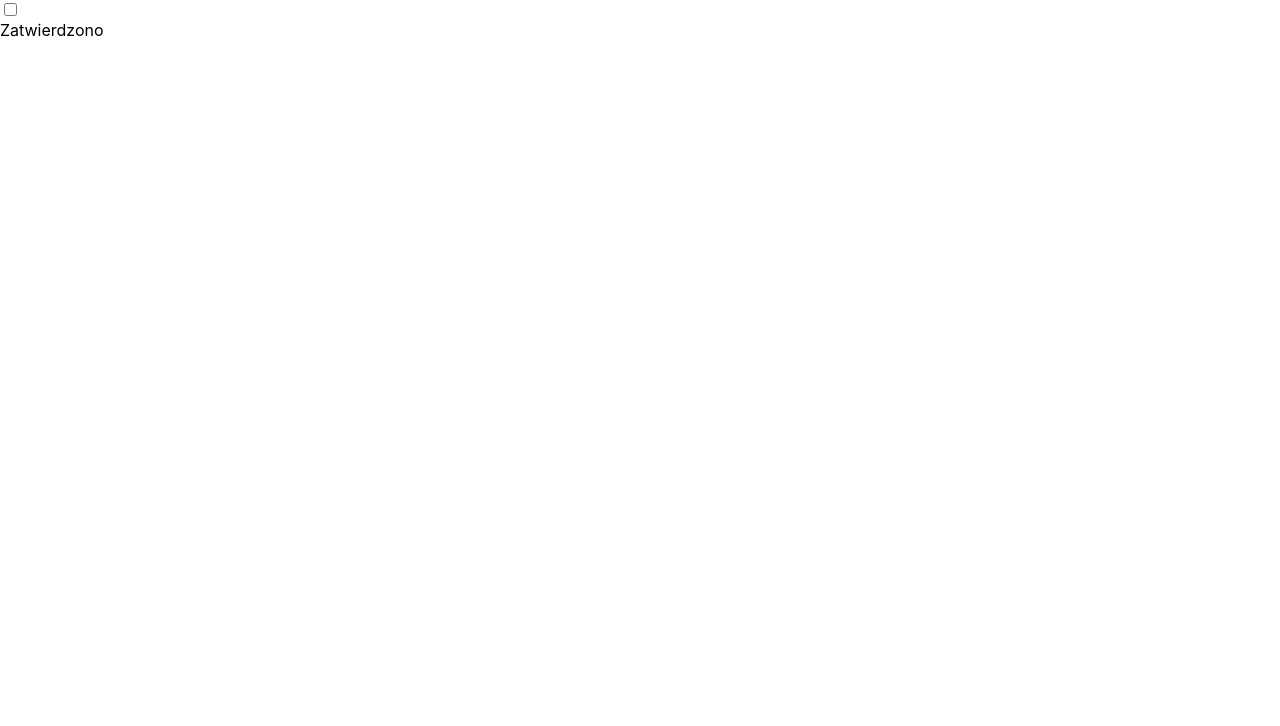
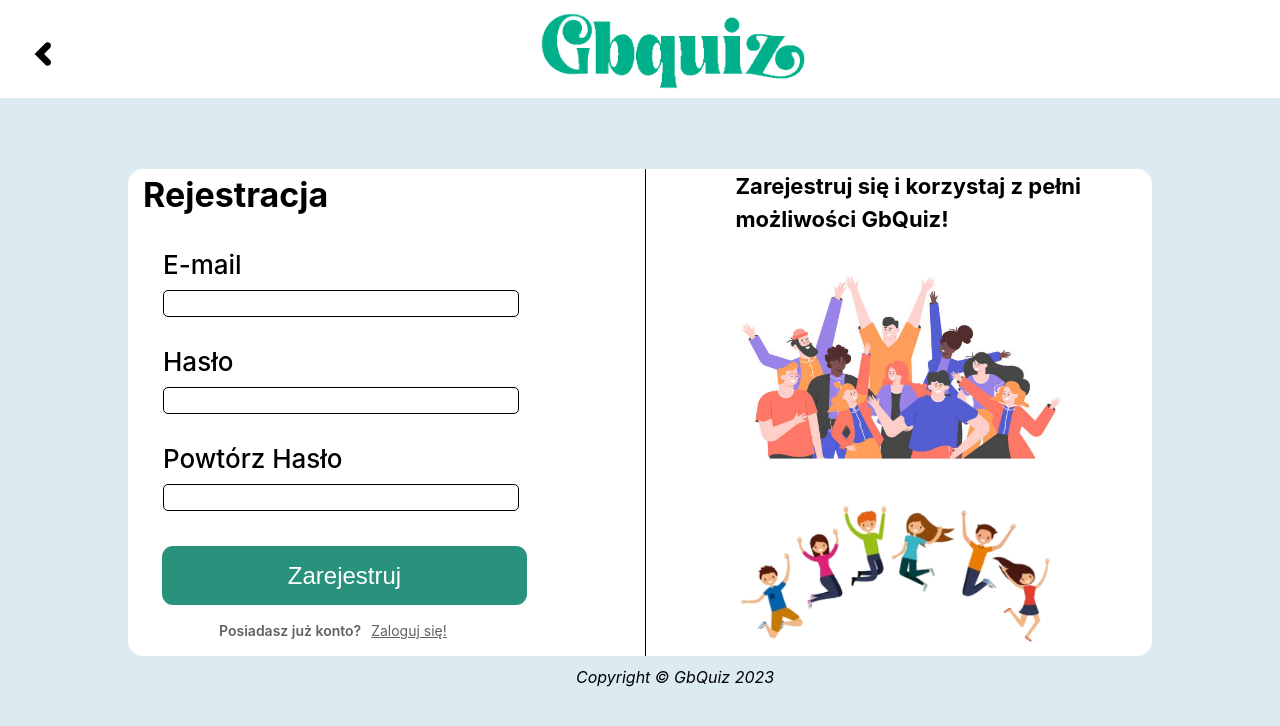
Before and after one commit to Pindolini55/gbquiz, a React (Create React App) app: page /register in a window 1280 px wide. Shown: the top 726 px of the page. Built offline with nearby package versions, Linux system fonts and the light colour scheme.

Commit message:
CSS Update + RegisterPageUpdate

```diff
--- a/src/App.css
+++ b/src/App.css
@@ -57,11 +57,13 @@
   display: inline-block;
   font-size: large;
   padding-left: 40px;
-  margin-top: 48px;
   font-weight: bold;
+  min-width: 143px;
 }
 
-
+.TrybyNauki:hover {
+  transform: scale(1.08);
+}
 
 .TrybyNauki:hover {
   text-decoration: underline rgb(15, 189, 151) 2px;
@@ -73,17 +75,17 @@
 }
 
 .OknoTrybyNauki {
-  left: 35%;
-  position:fixed;
-  margin-top: 80px;
+  /* left: 35%; */
+  position: absolute;
+  /* margin-top: 80px; */
   padding-inline: 20px;
   border: 1px solid black;
   border-radius: 20px;
   display: block;
-  margin-left: -130px;
+  /* margin-left: -130px; */
   background-color: white;
+  min-width: 357px;
 }
-
 .row {
   display: flex;
   flex-wrap: wrap;
@@ -130,11 +132,11 @@
   font-size: large;
   padding-left: 40px;
   left: 0%;
-  margin-top: 48px;
   font-weight: bold;
   position: relative;
   top: 0;
   bottom: 0;
+  min-width: 143px;
 }
 
 .Premium:hover {
@@ -154,22 +156,20 @@
 }
 
 .OknoPremium {
-  position: fixed;
+  position: absolute;
   top: 0;
   margin-top: 80px;
   padding-inline: 20px;
   border: 1px solid black;
   border-radius: 20px;
-  margin-left: 30px;
   background-color: white;
-  left: 35%;
+  min-width: 354px;
 }
 
 .gbpremiumlogo {
-  margin-left: 116px;
   margin-top: -7px;
   display: block;
-
+  margin-left: 80px;
 }
 
 .oneline {
@@ -336,39 +336,30 @@
   justify-content: center;
   align-items: center;
   height: 100%;
-  width: 50%;
-  margin-left: 25%;
+  width: clamp(800px,80%,1050px);
+  margin: auto;
+  margin-top: 71px;
+  /* margin-left: 25%; */
   border: 0px;
   border-radius: 15px;
+  max-width: 1040px;
 }
 
 
 .lewaStronaLogin {
   height: 100%;
-  width: 50%;
-  flex-direction: column;
-  display: flex;
   margin-left: 10px;
+  width: clamp(350px, 50%, 800px);
+  border-right: 1px solid black;
 }
 
 .prawaStronaLogin {
   height: 100%;
-  width: 50%;
-  flex-direction: column;
+  width: clamp(350px, 50%, 800px);
 }
 
-.line-vertical {
-  position: absolute;
-  left: 50%;
-  transform: translateX(-50%);
-  content: "";
-  width: 2px;
-  height: 48.8vh;
-  background-color: #000000;
-}
 
 .LoginPhoto{
-margin-right: 40px;
 padding-left: 50px;
 }
 
@@ -394,6 +385,7 @@
   font-size: 20px;
   max-width: 70%;
   margin-left: 25px;
+  width: clamp(200px,70%,350px);
 
 }
 
@@ -414,7 +406,8 @@
   align-items: center;
   justify-content: center;
   border: 0px;
-  margin-left: 22px;
+  margin-left: 24px;
+  width: clamp(200px,80%,365px);
 }
 
 .loginButton:hover {
@@ -444,9 +437,9 @@
 
 .RightTextLogin {
   font-weight: bold;
-  margin-bottom: 100px;
   font-size: 22px;
-  margin-left: 80px;
+  margin-left: 90px;
+  padding-bottom: 90px;
 }
 
 
@@ -465,6 +458,7 @@
   margin-left: 28px;
   border-radius: 7px;
   padding: 5px;
+  width: clamp(200px, 67%, 350px);
 }
 
 .Recaptcha:hover {
@@ -533,3 +527,30 @@
   -ms-transform: rotate(45deg);
   transform: rotate(45deg);
 }
+
+.RegisterPhoto1 {
+width: clamp(200px,70%,350px);
+position: relative;
+padding-left: 80px;
+}
+
+.RegisterPhoto2 {
+  position: relative;
+  width: clamp(200px,70%,350px);
+  padding-left: 70px;
+}
+
+.RightTextRegister {
+  font-weight: bold;
+  font-size: 22px;
+  margin-left: 90px;
+}
+
+.footLoginRegister {
+    font-style: italic;
+    margin-left: 45%;
+    margin-top: .8%;
+    margin-bottom: .8%;
+    font-weight: 400;
+
+}
--- a/src/pages/LoginPage.js
+++ b/src/pages/LoginPage.js
@@ -46,21 +46,24 @@
                         </div>
                         </div>
 
-                        <div class="line-vertical"></div>
+
 
                         <div className='prawaStronaLogin'>
                         <div className='RightTextLogin'>Zaloguj się i staw czoła nowym wyzwaniom!</div>
-                        <img className='LoginPhoto' src={lp} width={359} height={269}/>
+                        <img className='LoginPhoto' src={lp}/>
 
                         </div>
 
                     </div>
 
                 </div>
+                <footer className='footLoginRegister'>Copyright © GbQuiz 2023</footer>
                 <div className='PageFix'>
+
                 </div>
                 </div>
             </body>
+
         </div>
     );
 
--- a/src/pages/RegisterPage.js
+++ b/src/pages/RegisterPage.js
@@ -1,22 +1,67 @@
 import './../App.css';
 import Logo from './../resources/logo.png';
+import rp1 from './../resources/registerphoto1.jpg';
+import rp2 from './../resources/registerphoto2.png';
 import React, { useState } from 'react';
-
-function RegisterPage() {
-
-    return (
-
-            <body>
-             <div className="checkbox-wrapper">
-      <input type="checkbox" className="checkbox"/>
-      <label for="checkbox" className="checkbox-label"></label>
-
-      <div className="checkbox-checked-message">Zatwierdzono</div>
-      </div>
-      </body>
+import Header from './../components/Header';
+import { useNavigate } from 'react-router-dom';
 
 
 
+function RegisterPage() {
+    const navigate = useNavigate();
+    const LoginLinkClick = () => {
+        navigate('/login');
+      }
+    return (
+        <div>
+            <Header/>
+            <body>
+                <div className='LoginBody'>
+                 <div className='LoginContent'>
+                    <div className='loginWindow'>
+
+                    <div className='lewaStronaLogin'>
+                        <div className='Rejestracja'>Rejestracja</div>
+                        <div className='NapisyLogin'>E-mail</div>
+                        <input className='loginInput'></input>
+                        <div className='NapisyLogin'>Hasło</div>
+                        <input className='loginInput'></input>
+                        <div className='NapisyLogin'>Powtórz Hasło</div>
+                        <input className='loginInput'></input>
+
+
+
+
+                        <button className='loginButton'>Zarejestruj</button>
+                        <scipt>
+
+                        </scipt>
+                        <div className='OneText'>
+                        <div className='loginQuestion'>Posiadasz już konto?</div>
+                        <div className='RegisterText' onClick={LoginLinkClick}>Zaloguj się!</div>
+                        </div>
+                        </div>
+
+
+
+                        <div className='prawaStronaLogin'>
+                        <div className='RightTextRegister'>Zarejestruj się i korzystaj z pełni możliwości GbQuiz!</div>
+                        <img className='RegisterPhoto1' src={rp1}/>
+                        <img className='RegisterPhoto2' src={rp2}/>
+
+
+                        </div>
+
+                    </div>
+
+                </div>
+                <footer className='footLoginRegister'>Copyright © GbQuiz 2023</footer>
+                <div className='PageFix'>
+                </div>
+                </div>
+            </body>
+        </div>
     );
 
     }
```
